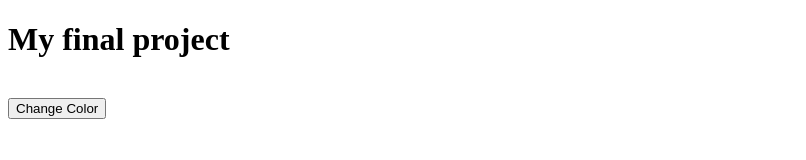
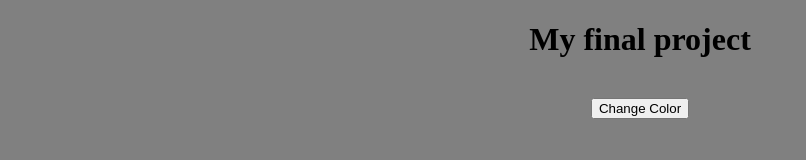
Before and after one commit to brookn21/prework-final, a plain HTML site: page index.html in a window 1280 px wide. Shown: the whole page, without its empty margins (0-806 px from the left). Drawn offline with Linux system fonts and the light colour scheme.

Commit message:
css color

```diff
--- a/index.html
+++ b/index.html
@@ -4,6 +4,7 @@
     <meta charset="UTF-8">
     <meta http-equiv="X-UA-Compatible" content="IE=edge">
     <meta name="viewport" content="width=device-width, initial-scale=1.0">
+    <link rel="stylesheet" href="./style.css">
     <title>Final Projcet</title>
 </head>
 <body>
--- a/style.css
+++ b/style.css
@@ -0,0 +1,4 @@
+body{
+    background-color: grey;
+    text-align: center;
+}
```
